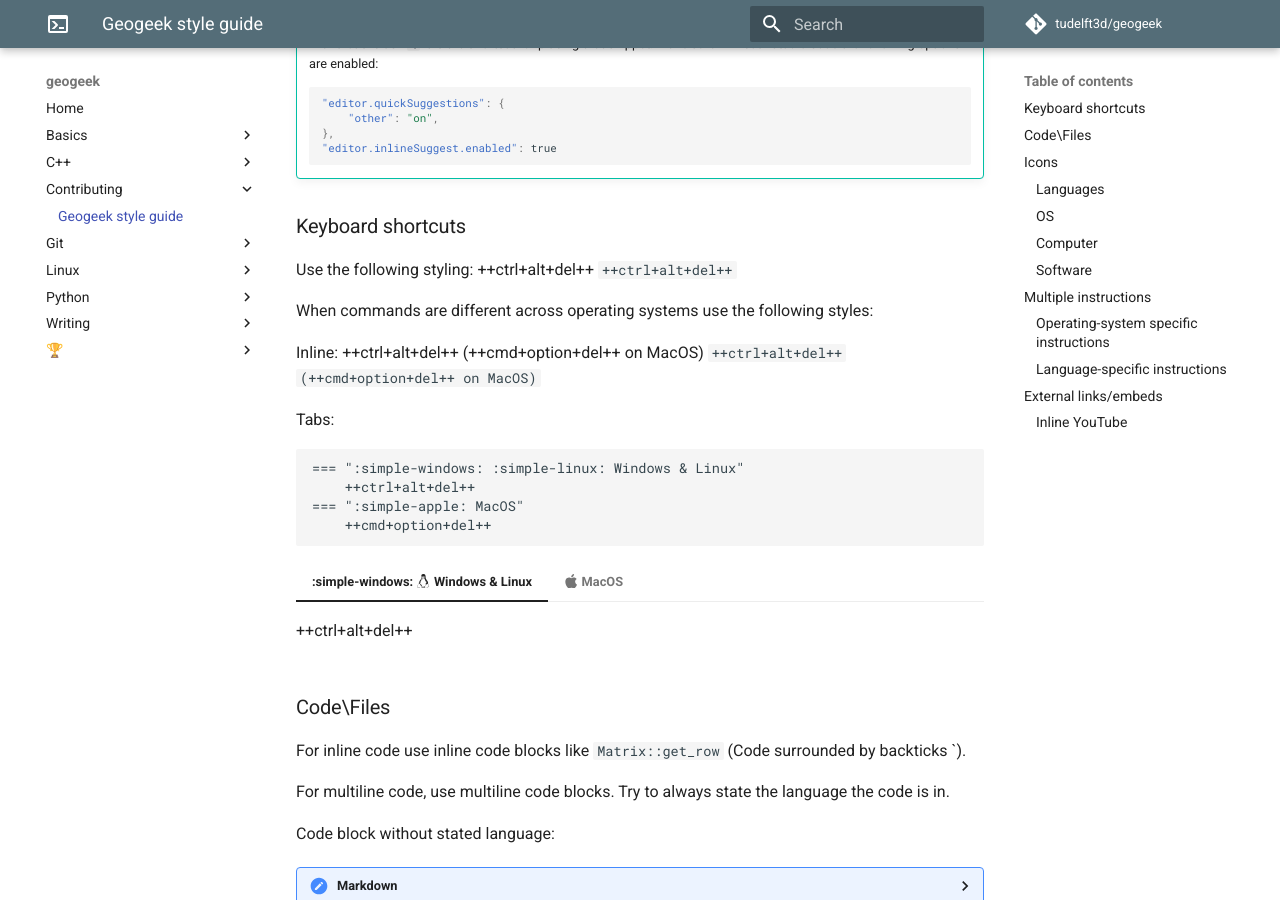
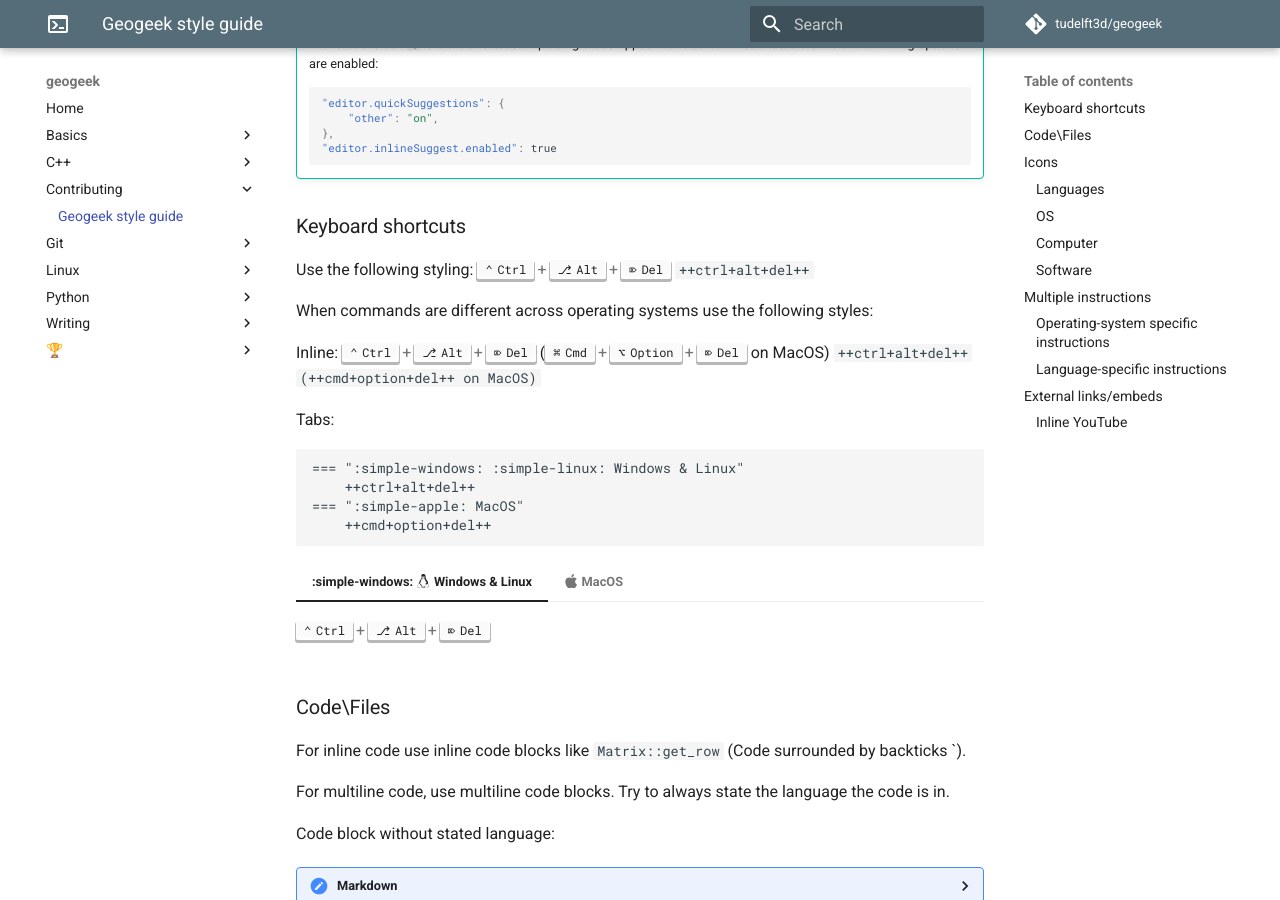
Before and after one commit to tudelft3d/geogeeks, an MkDocs documentation site: the page built from docs/contributing/styleguide.md, in a window 1280 px wide and 900 px high, scrolled down 288 px. Built offline with MkDocs 1.6.1 and Material for MkDocs 9.7.7, drawn with Linux system fonts in a browser that asks for light colours; comment, search, counter and statistics services are not loaded.

Commit message:
Enable keyboard shortcut icons

```diff
--- a/mkdocs.yml
+++ b/mkdocs.yml
@@ -54,3 +54,4 @@ markdown_extensions:
   - pymdownx.superfences
   - pymdownx.tabbed:
       alternate_style: true
+  - pymdownx.keys # Keyboard keys shortcuts
```
